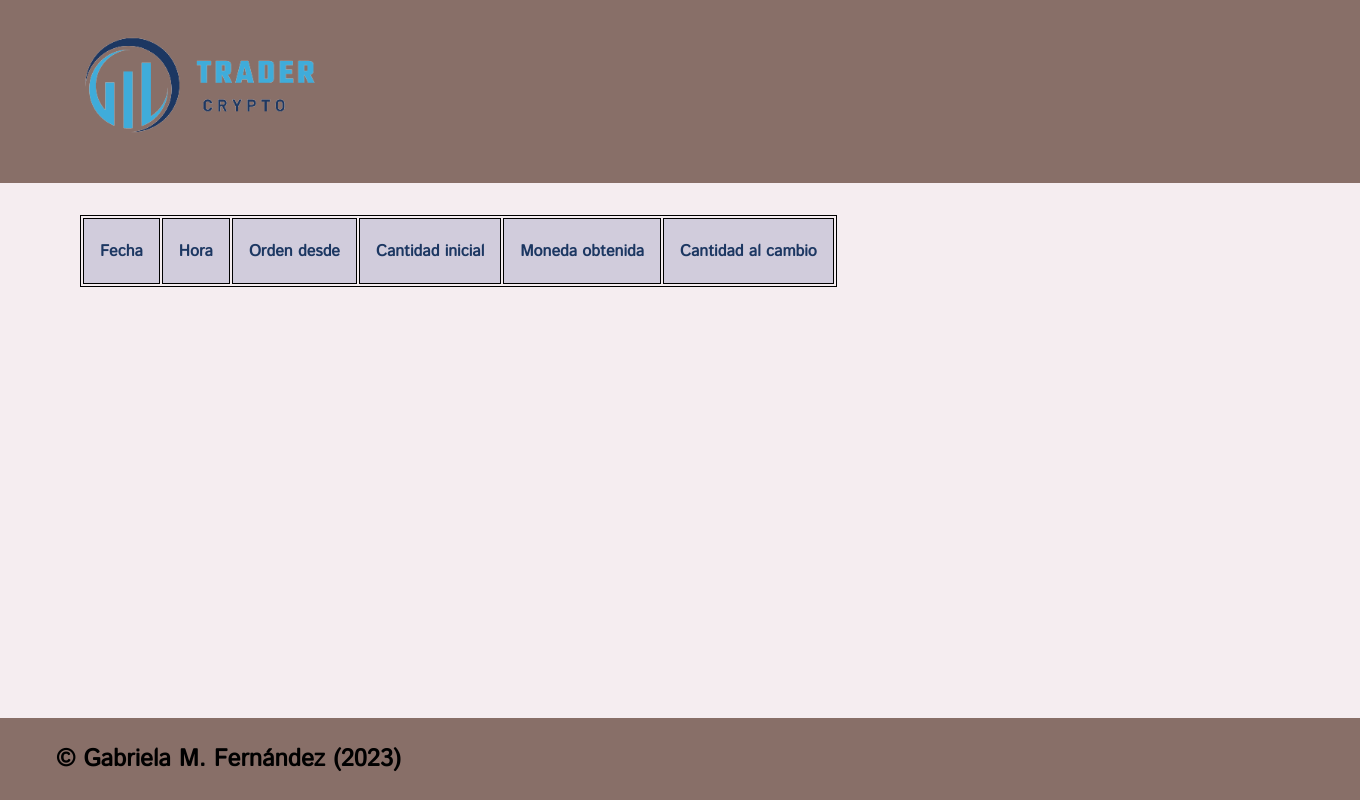
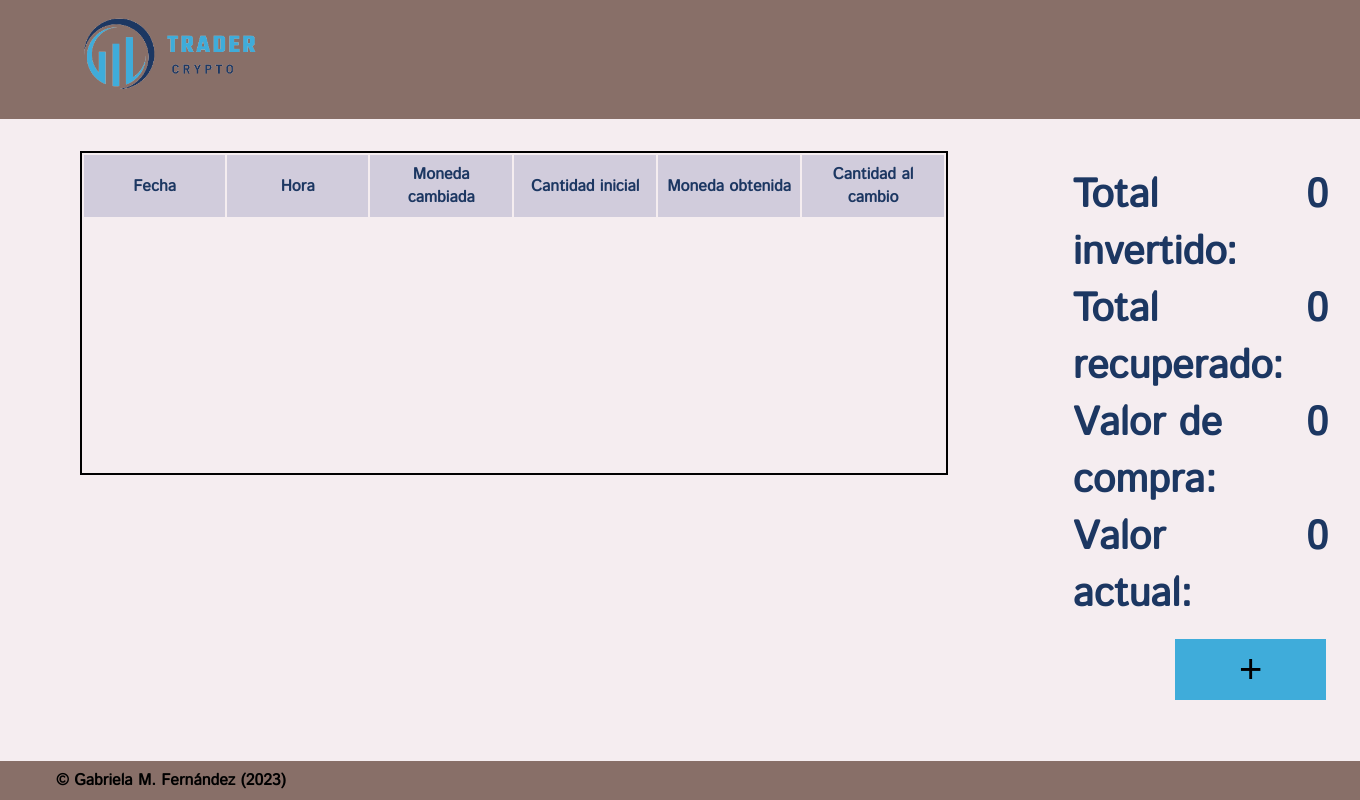
Before and after one commit to gabyfdez90/MyCryptoApp, a Flask app: page / in a window 1360 px wide; the page is wider, and only the part inside the window is pictured. Run offline with Flask 2, Linux system fonts and the light colour scheme; lists and menus that the app fills with data are empty.

Commit message:
maquetada la vista y script botón +

```diff
--- a/app_crypto/static/index.css
+++ b/app_crypto/static/index.css
@@ -17,12 +17,12 @@ body {
 
 header{
 	background-color: #886F68;
-	padding: 1.5rem;
+	padding: .5rem;
 	padding-left: 5rem;
 }
 
 .header__logo{
-	height:8rem;
+	height:6rem;
 }
 
 .main-container{
@@ -30,26 +30,124 @@ header{
 	padding: 2rem;
 }
 
-table{
-	border: 1px solid black;
+.table-container{
+	height:40vh;
+	border: 2px solid black;
+	width:54rem;
 }
 
 th, td{
-	padding:1rem;
-	border: 1px solid black;
-	height:2rem;
+	width: 8rem;
+	padding: .5rem;
 }
 
 th{
 	background-color: #D1CCDC;
 	color: #1C3762;
+	height: 20px;
+}
+
+td{
+	height:10px;
+	border: 1px solid black;
+}
+
+.main-container{
+	display: flex;
+}
+.form-container{
+	display: flex;
+	height:20%;
+	padding: 3rem 3rem;
+	font-weight: 600;
+	font-size: 1.3rem;
+	justify-content: center;
+	align-items: center;
+	gap: 10rem;
+}
+
+.form-container__column{
+	display: flex;
+	flex-direction: column;
+	gap:1rem;
+}
+.form-container__input, .form-container__buttons{
+	display: flex;
+	gap:1rem;
+}
+.form-container__buttons{
+	justify-content: center;
+}
+
+.cancel-button{
+	padding:.5rem;
+	background-color: #D1CCDC ;
+}
+
+.confirm-button{
+	padding:.5rem;
+	background-color: #3FACDA;
+}
+
+input{
+	border: 1px solid black;
+	background-color: #F5EDF0;
+	padding-left:.5rem;
+}
+
+.calculator{
+	height:1.5rem;
+}
+
+.tooltip {
+	position: relative;
+	display: inline-block;
+  }
+
+  .tooltip .tooltiptext {
+	visibility: hidden;
+	width: fit-content;
+	background-color: #3FACDA;
+	color: #fff;
+	text-align: center;
+	padding: 3px;
+	border-radius: 6px;
+
+	position: absolute;
+	z-index: 1;
+	font-size: 1rem;
+  }
+
+  .tooltip:hover .tooltiptext {
+	visibility: visible;
+  }
+
+.overview-section{
+	margin-left: 10%;
+	margin-top:1rem;
+	font-size: 5vh;
+	color:#1C3762;
+	font-weight: 800;
+}
+
+.overview-section__item{
+	display: flex;
+	gap: 1rem;
+}
+
+.go-button{
+	margin-left: 40%;
+	margin-top: 1rem;
+	padding: .5rem 4rem;
+	font-size: 5vh;
+	background-color: #3FACDA;
 }
 
 footer{
 	background-color: #886F68;
-	padding:1.5rem;
+	padding:.5rem;
 	padding-left: 3.5rem;
-	font-size: 1.5rem;
+	font-size: 1rem;
 	position:absolute;
 	bottom: 0;
 	width: 100%;
--- a/app_crypto/static/trader.js
+++ b/app_crypto/static/trader.js
@@ -16,3 +16,14 @@ function addTableRow() {
   cell5.innerHTML = "Hello";
   cell6.innerHTML = "Hello";
 }
+
+let button = document.getElementById("go-button");
+let form = document.getElementById("trader-form");
+
+button.addEventListener("click", function () {
+  if (form.style.display === "none") {
+    form.style.display = "flex";
+  } else {
+    form.style.display = "none";
+  }
+});
--- a/app_crypto/templates/index.html
+++ b/app_crypto/templates/index.html
@@ -17,16 +17,101 @@
         />
       </header>
       <div class="main-container">
+        <div class="table-form-container">
+          <div class="table-container">
             <table summary="Trading History Table" id="trading-table">
               <tr>
                 <th>Fecha</th>
                 <th>Hora</th>
-            <th>Orden desde</th>
+                <th>Moneda cambiada</th>
                 <th>Cantidad inicial</th>
                 <th>Moneda obtenida</th>
                 <th>Cantidad al cambio</th>
               </tr>
             </table>
+          </div>
+          <div class="form-container" id="trader-form" style="display: none">
+            <div class="form-container__column">
+              <div class="form-container__input">
+                <p>Tiene:</p>
+                <select class="currency-available">
+                  <option>EUR</option>
+                  <option>ETH</option>
+                  <option>BNB</option>
+                  <option>ADA</option>
+                  <option>DOT</option>
+                  <option>BTC</option>
+                  <option>USDT</option>
+                  <option>XRP</option>
+                  <option>SOL</option>
+                  <option>MATIC</option>
+                </select>
+              </div>
+              <div class="form-container__input">
+                <p>Cantidad:</p>
+                <input placeholder="Escriba su número" id="quantity-from" />
+                <div class="tooltip">
+                  <span class="tooltiptext">Calcula</span>
+                  <button id="calculate-button">
+                    <img
+                      src="../static/img/calculator.svg"
+                      alt="calculator-icon"
+                      class="calculator tooltip"
+                    />
+                  </button>
+                </div>
+              </div>
+            </div>
+            <div class="form-container__column">
+              <div class="form-container__input">
+                <p>Recibe:</p>
+                <select class="currency-available" default="ETH">
+                  <option>ETH</option>
+                  <option>EUR</option>
+                  <option>BNB</option>
+                  <option>ADA</option>
+                  <option>DOT</option>
+                  <option>BTC</option>
+                  <option>USDT</option>
+                  <option>XRP</option>
+                  <option>SOL</option>
+                  <option>MATIC</option>
+                </select>
+              </div>
+              <div class="form-container__input">
+                <p>Cantidad:</p>
+                <input placeholder="Aquí verá el cambio" id="quantity-from" />
+              </div>
+              <div class="form-container__input">
+                <p>Precio unitario:</p>
+                <input placeholder="Valor 1x1" id="quantity-from" />
+              </div>
+              <div class="form-container__buttons">
+                <button class="cancel-button">Cancelar</button>
+                <button class="confirm-button">Confirmar</button>
+              </div>
+            </div>
+          </div>
+        </div>
+        <div class="overview-section">
+          <div class="overview-section__item">
+            <p>Total invertido:</p>
+            <p>0</p>
+          </div>
+          <div class="overview-section__item">
+            <p>Total recuperado:</p>
+            <p>0</p>
+          </div>
+          <div class="overview-section__item">
+            <p>Valor de compra:</p>
+            <p>0</p>
+          </div>
+          <div class="overview-section__item">
+            <p>Valor actual:</p>
+            <p>0</p>
+          </div>
+          <button class="go-button" id="go-button">+</button>
+        </div>
       </div>
       <footer>
         <p>© Gabriela M. Fernández (2023)</p>
```
Also changed, not shown: app_crypto/static/img/calculator.svg (added). Lines whose indentation alone changed are shown as unchanged.
